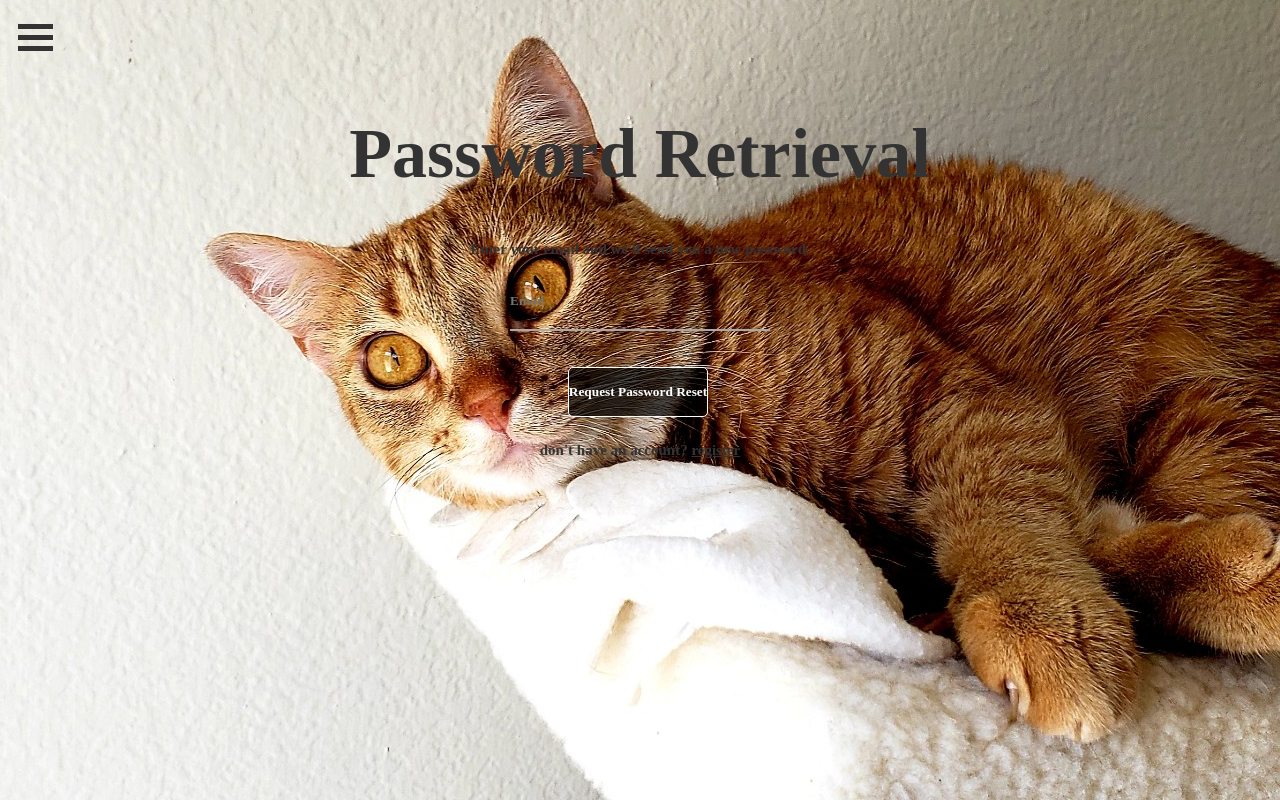
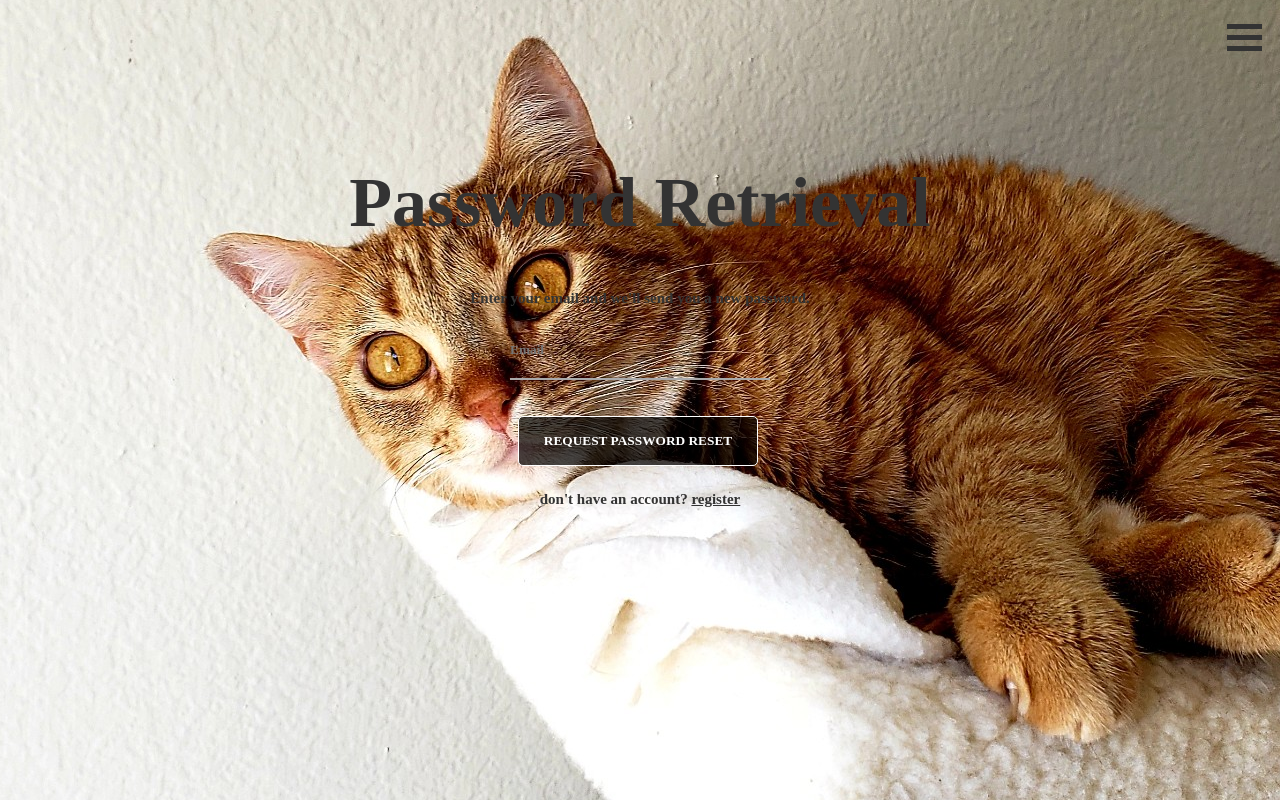
Before and after one commit to jorgerivero3/project-3, a Flask app: page /password_retrieval in a window 1280 px wide. Run offline with Flask 2, Linux system fonts and the light colour scheme; parts of the project's set-up code (start-up, migrations or seed data) failed here and were passed over; some web fonts are replaced.

Commit message:
working on menu button

```diff
--- a/Application/static/style.css
+++ b/Application/static/style.css
@@ -1,13 +1,3 @@
-@font-face {
-  font-family: 'Majesti';
-  src: url(./fonts/Majesti-Banner-Book.otf);
-}
-
-@font-face {
-  font-family: 'Blanch';
-  src: url(./fonts/BLANCH_CAPS.otf);
-}
-
 @font-face {
   font-family: 'airplane';
   src: url(./fonts/Airplane.ttf);
@@ -69,6 +59,7 @@ body {
   font-family: 'Now';
   background: rgba(0,0,0,0.7);
   text-align:center;
+  text-transform: uppercase;
   transition: all 0.2s;
   width: 240px;
      /* margin-left: 35%; */
@@ -165,21 +156,23 @@ input:focus:-ms-input-placeholder { color:transparent; }
 .dropdown {
   position: relative;
   display: inline-block;
+  z-index: 100;
 }
 .dropdown-content {
   display: none;
   position: absolute;
   background-color: lightgrey;
   min-width: 250px;
-  z-index: 1;
+  z-index: 100;
   transition: 0.5s ease-out;
   transition: 0s ease-in;
+  right: 0;
 }
 .dropdown-content a {
-    color: black;
-    padding: 15px 15px;
-    text-decoration: none;
-    display: block;
+  color: black;
+  padding: 15px 15px;
+  text-decoration: none;
+  display: block;
 }
 .dropdown-content a:hover {background-color: white; transition: 1s ease;}
 .dropdown:hover .dropdown-content {display: block;}
--- a/Application/templates/layout.html
+++ b/Application/templates/layout.html
@@ -33,16 +33,16 @@
 		{% endif %}
 	</div>--->
 
-	<div class="dropdown">
+	<div class="dropdown" style="float: right" onclick="toggling(this), openNav(this)">
 		<button class="dropbtn">
-			<div class="container" onclick="myFunction(this)">
+			<div class="container">
   				<div class="bar1"></div>
   				<div class="bar2"></div>
   				<div class="bar3"></div>
 			</div>
 		</button>
 
-		<div class="dropdown-content">
+		<div id="menu" class="dropdown-content">
 			<a href="/">Home</a>
 			<a href="/about">About</a>
 			<a href="/calendar">Calendar</a>
@@ -52,7 +52,7 @@
 				<a href="/account">Account</a>
 				<a href="/logout">Log Out</a>
 			{% else %}
-				<a href="/login">Login</a>
+				<a href="/login">Log In</a>
 				<a href="/register">Register</a>
 			{% endif %}
 		</div>
@@ -72,11 +72,20 @@
 	</div>
 
 	<script type="text/javascript">
-		function myFunction(x) {
+		function toggling(x) {
     		x.classList.toggle("change");
+		}
+
+		function openNav(x) {
+		    document.getElementById("menu").style.width = "250px";
+		}
+
+		function closeNav() {
+		    document.getElementById("menu").style.width = "0";
 		}
 	</script>
 
+	<br><br><br><br><br><br>
    	{% block content %}{% endblock %}
 </body>
 
--- a/Application/templates/password_retrieval.html
+++ b/Application/templates/password_retrieval.html
@@ -21,7 +21,7 @@
                 </div>
              <br><br>
             <div class="form-group">
-                {{ form.submit(class="myButton", style="width: auto") }}
+                {{ form.submit(class="myButton") }}
             </div>
         </form>
     <p>Don't have an account? <a href="/register">Register</a></p><br>
--- a/Application/templates/reset_token.html
+++ b/Application/templates/reset_token.html
@@ -1,11 +1,12 @@
 {% extends "layout.html" %}
 {% block content %}
 
-<div class = "theForm" style= "text-align: center">
+<div  style= "text-align: center">
+    <h1>Reset Your Password</h1>
+    <div class = "theForm">
 	   <form method="POST" action ="">
 		    {{ form.hidden_tag() }}
 
-			<h1> Reset Password</h1>
                 <div class="form-group">
                     {% if form.password.errors %}
                         {{ form.password(class="form-control form-control-lg is-invalid", placeholder='Password') }}
@@ -36,5 +37,6 @@
     		</div>
     	</form>
     </div>
+</div>
 
 {% endblock content %}
```
Also changed, not shown: Application/app.db. Lines whose indentation alone changed are shown as unchanged.
